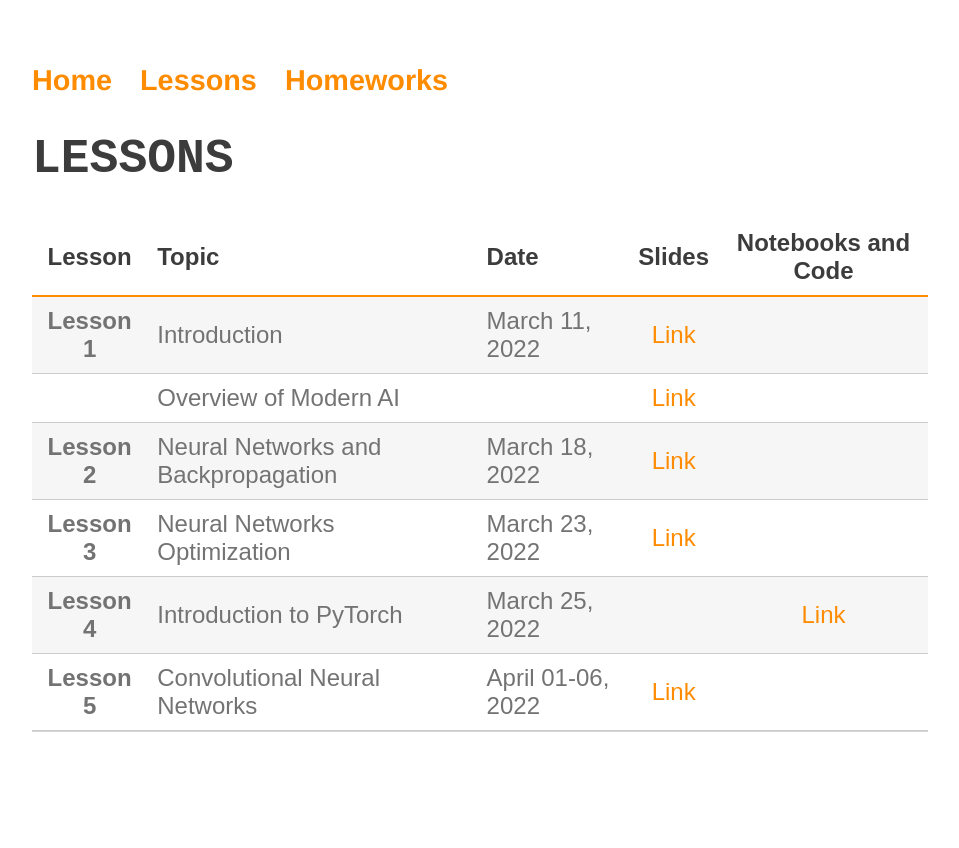
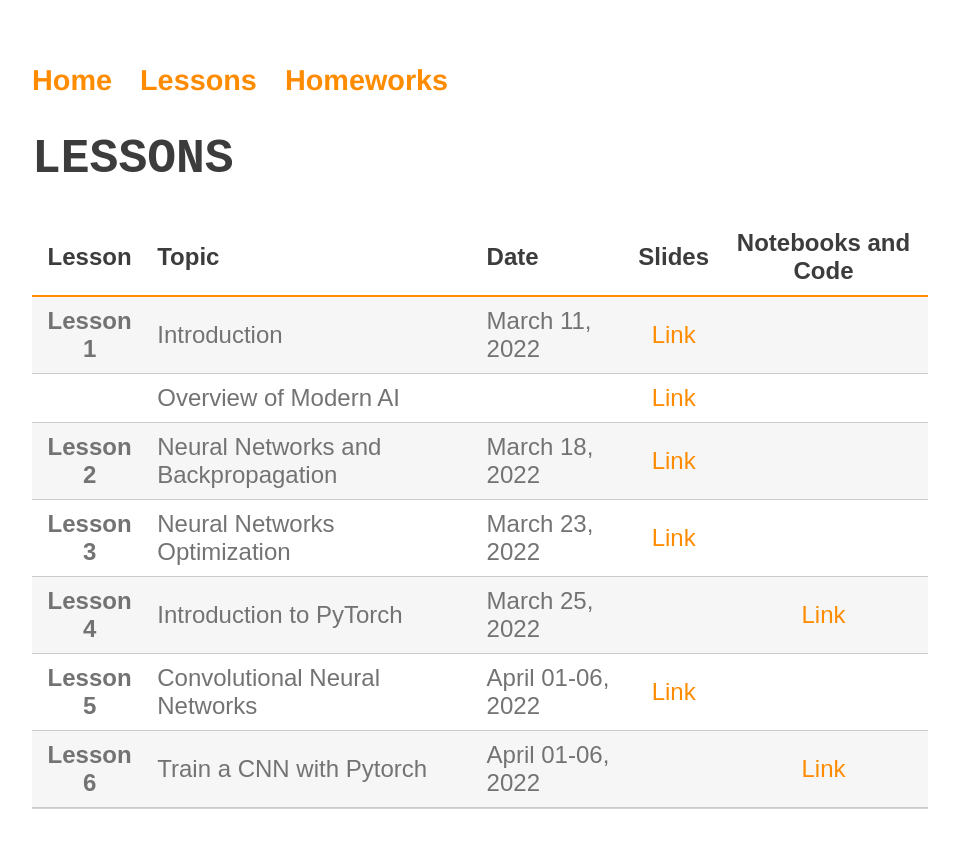
Before and after one commit to perceivelab/knowledge-discovery-course, a Jekyll site: the page built from lezioni.md, in a window 1280 px wide. Shown: the top 848 px of the page, without its empty margins (160-1119 px from the left). Built offline with Jekyll 4.4.1, drawn with Linux system fonts in a browser that asks for light colours; our own code applies the rules of GitHub Pages for plain Markdown files.

Commit message:
Update lezioni.md

```diff
--- a/lezioni.md
+++ b/lezioni.md
@@ -9,3 +9,4 @@
 | **Lesson 3**      | Neural Networks Optimization | March 23, 2022 | [Link](https://drive.google.com/file/d/1W3jhlNNqAFmktfbaphS6V6eozQantJ7S/view?usp=sharing)    ||
 | **Lesson 4**      | Introduction to PyTorch | March 25, 2022 |     |[Link](https://colab.research.google.com/drive/1xqmIpShVXf2EFVgi5C52o_bGcj383jnN?usp=sharing)|
 | **Lesson 5**      | Convolutional Neural Networks | April 01-06, 2022 |     [Link](https://drive.google.com/file/d/1xGLJtvZCI4fOOzMlzkehv7x1fyJHwKq2/view?usp=sharing)||
+| **Lesson 6**      | Train a CNN with Pytorch | April 01-06, 2022 ||     [Link](https://colab.research.google.com/drive/1oCG6YEWqkuyx5AH5TzplpaGqIanQHVvE?usp=sharing)|
```
